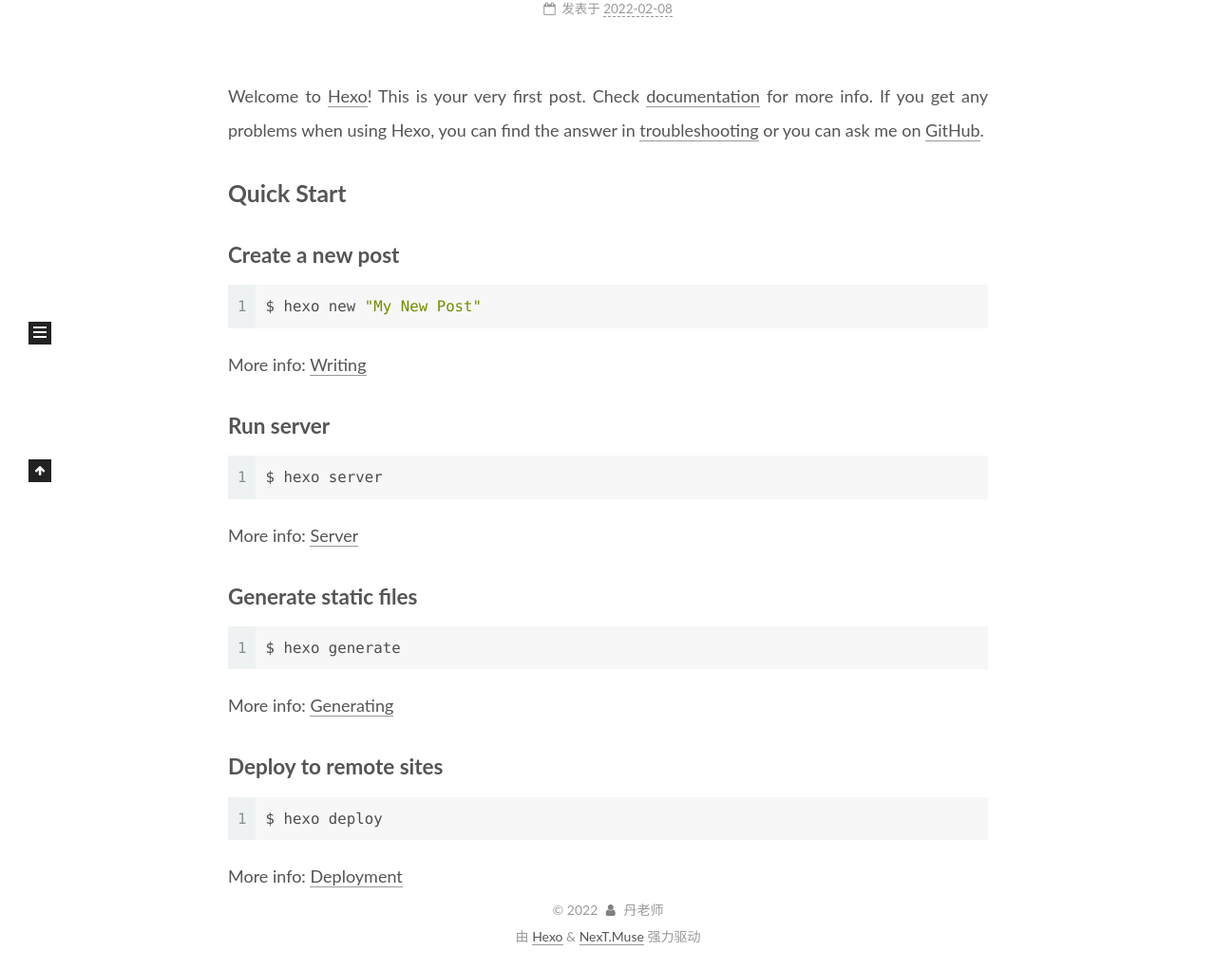
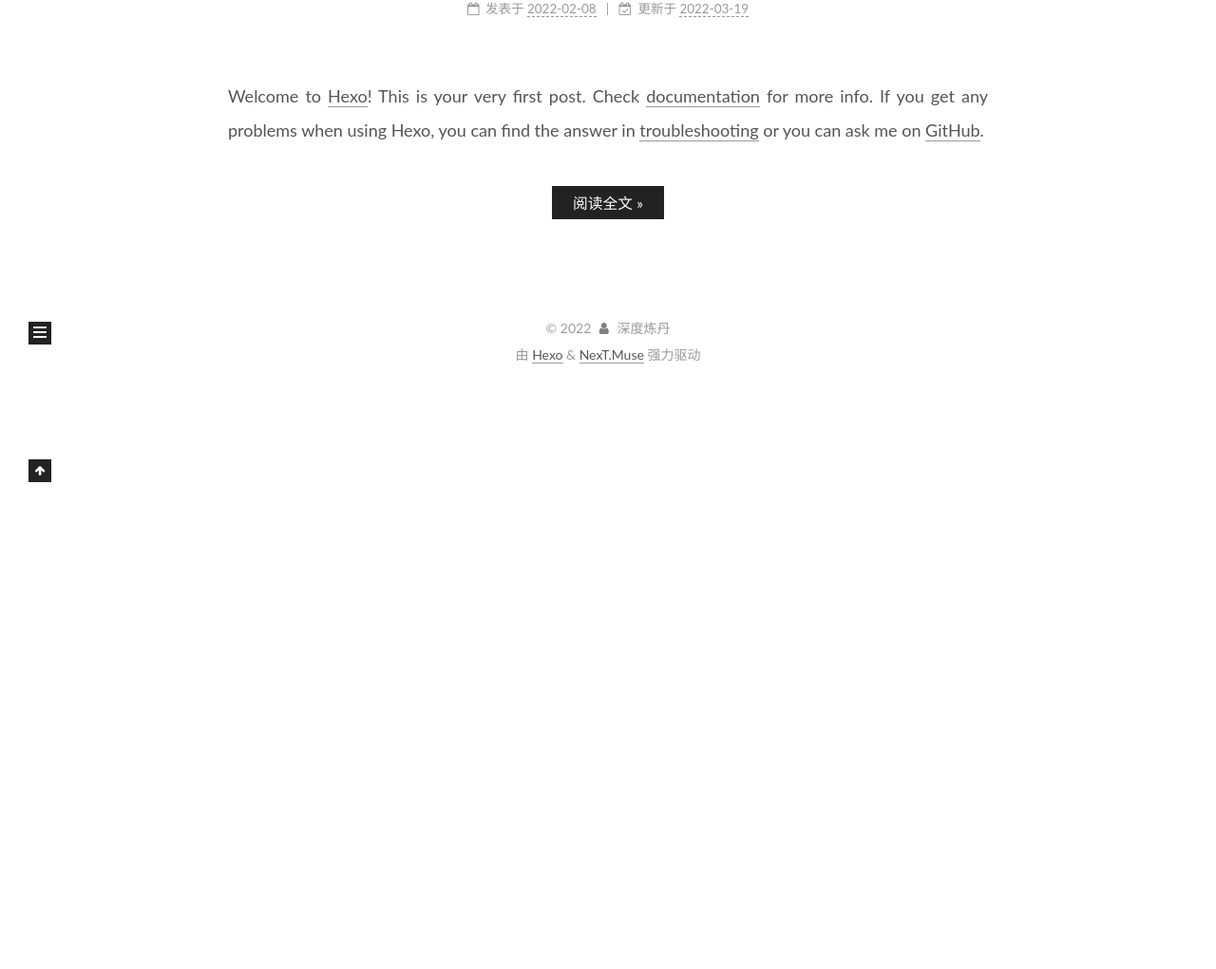
Before and after one commit to dongsing/dongsing.github.io, a plain HTML site: page index.html in a window 1280 px wide. Shown: the part 392-1413 px from the top of the page at 95% size. After the commit the page ends 800 px from the top, so only its background shows below. Drawn offline with Linux system fonts and the light colour scheme.

Commit message:
Site updated: 2022-03-19 00:41:16

```diff
--- a/css/main.css
+++ b/css/main.css
@@ -1172,7 +1172,7 @@ pre .javascript .function {
 }
 .links-of-author a::before,
 .links-of-author span.exturl::before {
-  background: #bfb18b;
+  background: #caf;
   border-radius: 50%;
   content: ' ';
   display: inline-block;
--- a/index.html
+++ b/index.html
@@ -20,14 +20,14 @@
     var CONFIG = {"hostname":"example.com","root":"/","scheme":"Muse","version":"7.8.0","exturl":false,"sidebar":{"position":"left","display":"post","padding":18,"offset":12,"onmobile":false},"copycode":{"enable":false,"show_result":false,"style":null},"back2top":{"enable":true,"sidebar":false,"scrollpercent":false},"bookmark":{"enable":false,"color":"#222","save":"auto"},"fancybox":false,"mediumzoom":false,"lazyload":false,"pangu":false,"comments":{"style":"tabs","active":null,"storage":true,"lazyload":false,"nav":null},"algolia":{"hits":{"per_page":10},"labels":{"input_placeholder":"Search for Posts","hits_empty":"We didn't find any results for the search: ${query}","hits_stats":"${hits} results found in ${time} ms"}},"localsearch":{"enable":false,"trigger":"auto","top_n_per_article":1,"unescape":false,"preload":false},"motion":{"enable":true,"async":false,"transition":{"post_block":"fadeIn","post_header":"slideDownIn","post_body":"slideDownIn","coll_header":"slideLeftIn","sidebar":"slideUpIn"}}};
   </script>
 
-  <meta name="description" content="丹老师的个人网站">
+  <meta name="description" content="记录平凡生活">
 <meta property="og:type" content="website">
-<meta property="og:title" content="Dongsing">
+<meta property="og:title" content="终身编号 9527">
 <meta property="og:url" content="http://example.com/index.html">
-<meta property="og:site_name" content="Dongsing">
-<meta property="og:description" content="丹老师的个人网站">
+<meta property="og:site_name" content="终身编号 9527">
+<meta property="og:description" content="记录平凡生活">
 <meta property="og:locale" content="zh_CN">
-<meta property="article:author" content="丹老师">
+<meta property="article:author" content="深度炼丹">
 <meta name="twitter:card" content="summary">
 
 <link rel="canonical" href="http://example.com/">
@@ -43,7 +43,7 @@
   };
 </script>
 
-  <title>Dongsing</title>
+  <title>终身编号 9527</title>
 
 
 
@@ -94,7 +94,7 @@
 
     <a href="/" class="brand" rel="start">
       <span class="logo-line-before"><i></i></span>
-      <h1 class="site-title">Dongsing</h1>
+      <h1 class="site-title">终身编号 9527</h1>
       <span class="logo-line-after"><i></i></span>
     </a>
       <p class="site-subtitle" itemprop="description">尘世间一件迷途小书童</p>
@@ -152,12 +152,12 @@
 
     <span hidden itemprop="author" itemscope itemtype="http://schema.org/Person">
       <meta itemprop="image" content="/images/avatar.gif">
-      <meta itemprop="name" content="丹老师">
-      <meta itemprop="description" content="丹老师的个人网站">
+      <meta itemprop="name" content="深度炼丹">
+      <meta itemprop="description" content="记录平凡生活">
     </span>
 
     <span hidden itemprop="publisher" itemscope itemtype="http://schema.org/Organization">
-      <meta itemprop="name" content="Dongsing">
+      <meta itemprop="name" content="终身编号 9527">
     </span>
       <header class="post-header">
         <h2 class="post-title" itemprop="name headline">
@@ -174,6 +174,13 @@
 
               <time title="创建时间：2022-02-08 20:15:04" itemprop="dateCreated datePublished" datetime="2022-02-08T20:15:04+08:00">2022-02-08</time>
             </span>
+              <span class="post-meta-item">
+                <span class="post-meta-item-icon">
+                  <i class="fa fa-calendar-check-o"></i>
+                </span>
+                <span class="post-meta-item-text">更新于</span>
+                <time title="修改时间：2022-03-19 00:36:19" itemprop="dateModified" datetime="2022-03-19T00:36:19+08:00">2022-03-19</time>
+              </span>
 
 
 
@@ -187,18 +194,13 @@
 
 
           <p>Welcome to <a target="_blank" rel="noopener" href="https://hexo.io/">Hexo</a>! This is your very first post. Check <a target="_blank" rel="noopener" href="https://hexo.io/docs/">documentation</a> for more info. If you get any problems when using Hexo, you can find the answer in <a target="_blank" rel="noopener" href="https://hexo.io/docs/troubleshooting.html">troubleshooting</a> or you can ask me on <a target="_blank" rel="noopener" href="https://github.com/hexojs/hexo/issues">GitHub</a>.</p>
-<h2 id="Quick-Start"><a href="#Quick-Start" class="headerlink" title="Quick Start"></a>Quick Start</h2><h3 id="Create-a-new-post"><a href="#Create-a-new-post" class="headerlink" title="Create a new post"></a>Create a new post</h3><figure class="highlight bash"><table><tr><td class="gutter"><pre><span class="line">1</span><br></pre></td><td class="code"><pre><span class="line">$ hexo new <span class="string">&quot;My New Post&quot;</span></span><br></pre></td></tr></table></figure>
-
-<p>More info: <a target="_blank" rel="noopener" href="https://hexo.io/docs/writing.html">Writing</a></p>
-<h3 id="Run-server"><a href="#Run-server" class="headerlink" title="Run server"></a>Run server</h3><figure class="highlight bash"><table><tr><td class="gutter"><pre><span class="line">1</span><br></pre></td><td class="code"><pre><span class="line">$ hexo server</span><br></pre></td></tr></table></figure>
-
-<p>More info: <a target="_blank" rel="noopener" href="https://hexo.io/docs/server.html">Server</a></p>
-<h3 id="Generate-static-files"><a href="#Generate-static-files" class="headerlink" title="Generate static files"></a>Generate static files</h3><figure class="highlight bash"><table><tr><td class="gutter"><pre><span class="line">1</span><br></pre></td><td class="code"><pre><span class="line">$ hexo generate</span><br></pre></td></tr></table></figure>
-
-<p>More info: <a target="_blank" rel="noopener" href="https://hexo.io/docs/generating.html">Generating</a></p>
-<h3 id="Deploy-to-remote-sites"><a href="#Deploy-to-remote-sites" class="headerlink" title="Deploy to remote sites"></a>Deploy to remote sites</h3><figure class="highlight bash"><table><tr><td class="gutter"><pre><span class="line">1</span><br></pre></td><td class="code"><pre><span class="line">$ hexo deploy</span><br></pre></td></tr></table></figure>
-
-<p>More info: <a target="_blank" rel="noopener" href="https://hexo.io/docs/one-command-deployment.html">Deployment</a></p>
+          <!--noindex-->
+            <div class="post-button">
+              <a class="btn" href="/2022/02/08/hello-world/#more" rel="contents">
+                阅读全文 &raquo;
+              </a>
+            </div>
+          <!--/noindex-->
 
 
     </div>
@@ -272,8 +274,8 @@
 
       <div class="site-overview-wrap sidebar-panel">
         <div class="site-author motion-element" itemprop="author" itemscope itemtype="http://schema.org/Person">
-  <p class="site-author-name" itemprop="name">丹老师</p>
-  <div class="site-description" itemprop="description">丹老师的个人网站</div>
+  <p class="site-author-name" itemprop="name">深度炼丹</p>
+  <div class="site-description" itemprop="description">记录平凡生活</div>
 </div>
 <div class="site-state-wrap motion-element">
   <nav class="site-state">
@@ -312,7 +314,7 @@
   <span class="with-love">
     <i class="fa fa-user"></i>
   </span>
-  <span class="author" itemprop="copyrightHolder">丹老师</span>
+  <span class="author" itemprop="copyrightHolder">深度炼丹</span>
 </div>
   <div class="powered-by">由 <a href="https://hexo.io/" class="theme-link" rel="noopener" target="_blank">Hexo</a> & <a href="https://muse.theme-next.org/" class="theme-link" rel="noopener" target="_blank">NexT.Muse</a> 强力驱动
   </div>
```
Also changed, not shown: 2022/02/08/hello-world/index.html (+22 -13 lines), archives/2022/02/index.html (+10 -10 lines), archives/2022/index.html (+10 -10 lines), archives/index.html (+10 -10 lines), categories/index.html (+9 -9 lines), tags/index.html (+9 -9 lines).
